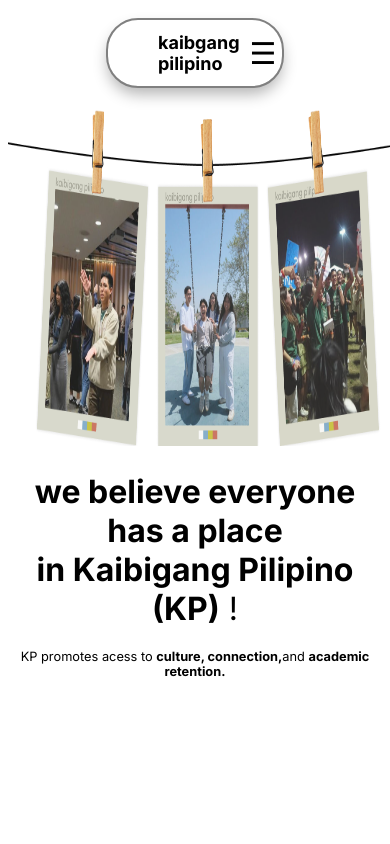
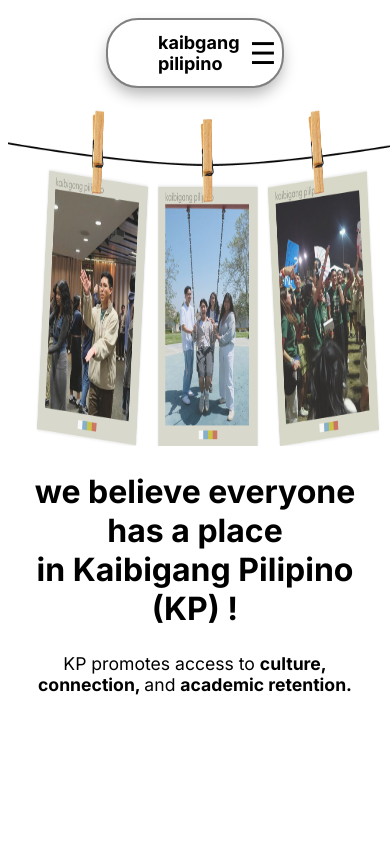
Before and after one commit to a2jensen/KP-Website, a Next.js app: page / in a window 390 px wide. Shown: the top 844 px of the page. Built offline with nearby package versions, Linux system fonts and the light colour scheme; no server answers.

Commit message:
Updated title media queries

```diff
--- a/components/homePage/carousel/title/title.jsx
+++ b/components/homePage/carousel/title/title.jsx
@@ -18,10 +18,10 @@ export default function Title() {
             </div>
             <div className={styles.header}>
                 <h1> <strong>we believe everyone has a place<br>
-                        </br>in Kaibigang Pilipino (KP)</strong> !
+                        </br>in Kaibigang Pilipino (KP) !</strong>
                 </h1>
-                <p>KP promotes acess to <strong>culture, connection,</strong>
-                    and <strong>academic retention.</strong></p>
+                <p>KP promotes access to <strong>culture, connection, </strong>
+                     and <strong>academic retention.</strong></p>
             </div>
         </div>
     )
--- a/components/homePage/carousel/title/title.module.css
+++ b/components/homePage/carousel/title/title.module.css
@@ -41,6 +41,7 @@
 
     .header p {
         font-size: 1em;
+        padding: 1%;
     }
 }
 
@@ -52,6 +53,7 @@
     }
 
     .header p{
-        font-size: 0.8em;
+        font-size: 1.1em;
+        padding: 1%;
     }
 }
```
